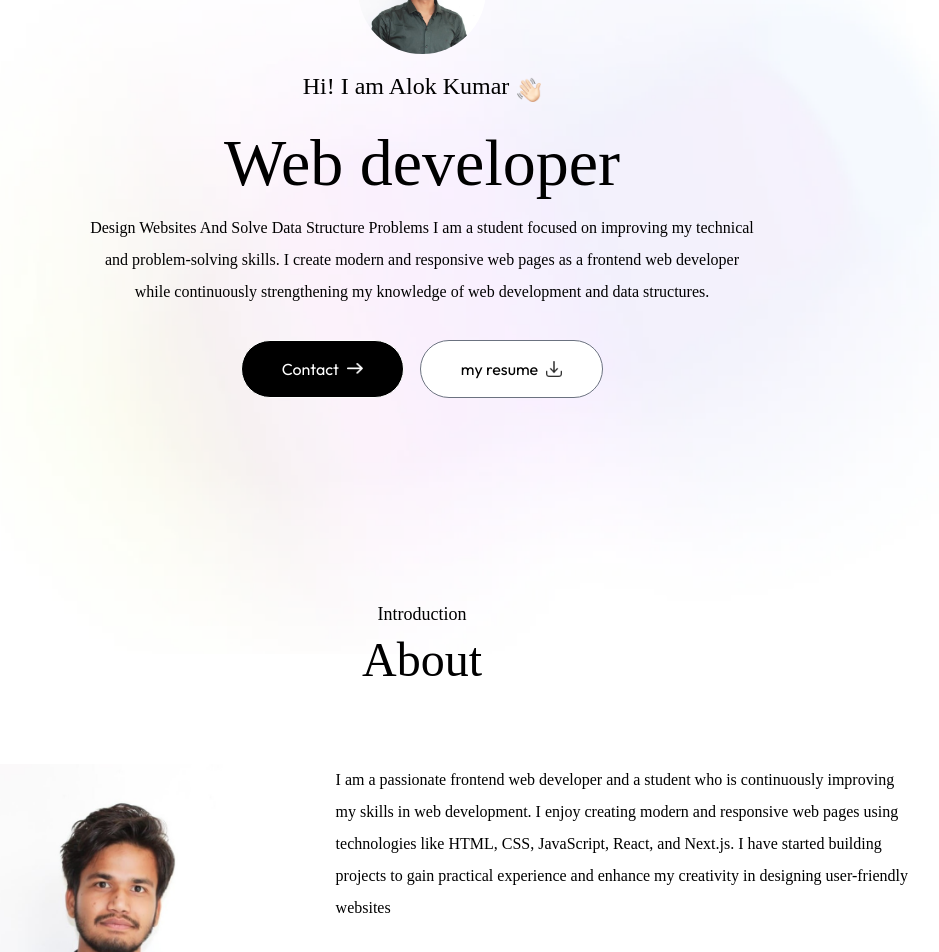
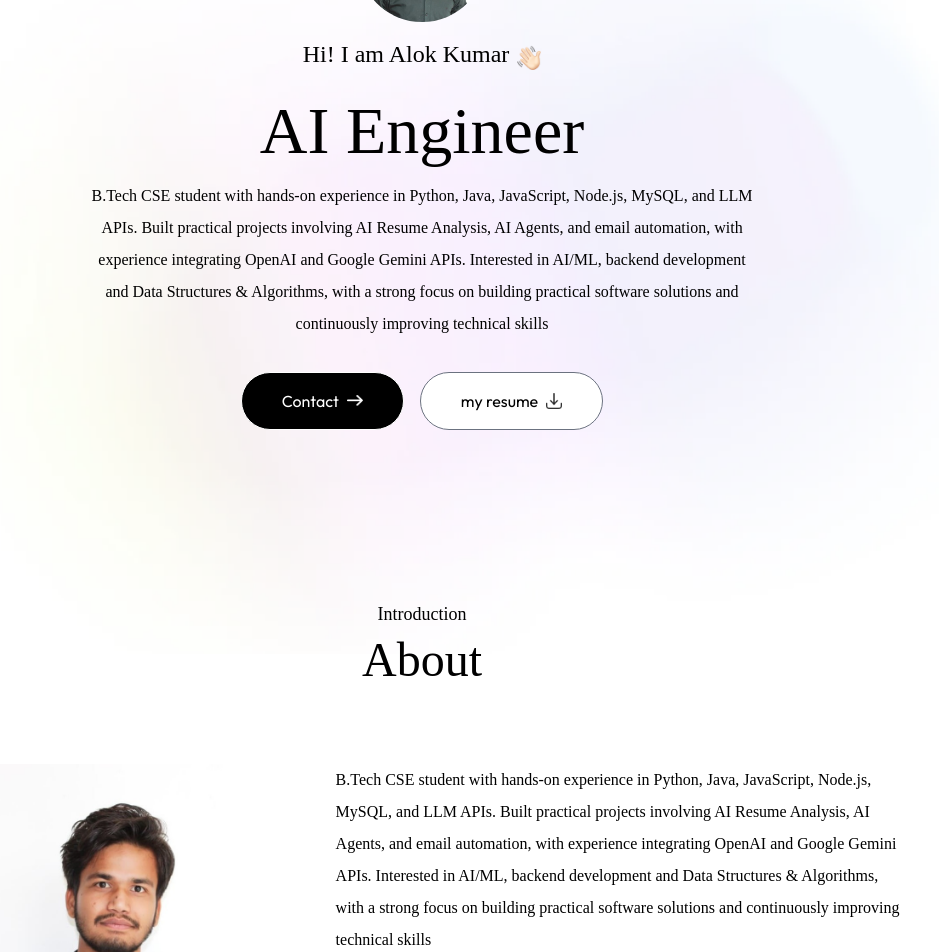
Before and after one commit to SiLEnT-24/webfolio, a Next.js app: page / in a window 1280 px wide. Shown: the part 240-1192 px from the top of the page, without its empty margins (218-1157 px from the left). Built offline with nearby package versions, Linux system fonts and the light colour scheme; a web font is replaced by a local one.

Commit message:
Update About and Header components to reflect current skills and focus on AI/ML

```diff
--- a/app/components/About.jsx
+++ b/app/components/About.jsx
@@ -47,9 +47,10 @@ const About = ({isDarkMode}) => {
                      transition={{duration: 0.6, delay: 0.8}}
                      className='flex-1'>
                      <p className='mb-10 max-w-2xl font-Ovo'>
-                        I am a passionate frontend web developer and a student who is continuously improving my skills in web development.
-                        I enjoy creating modern and responsive web pages using technologies like HTML, CSS, JavaScript, React, and Next.js.
-                        I have started building projects to gain practical experience and enhance my creativity in designing user-friendly websites
+                        B.Tech CSE student with hands-on experience in Python, Java, JavaScript, Node.js, MySQL, and LLM APIs. Built practical projects
+                        involving AI Resume Analysis, AI Agents, and email automation, with experience integrating OpenAI and Google Gemini APIs. Interested
+                        in AI/ML, backend development and Data Structures & Algorithms, with a strong focus on building practical software solutions and
+                        continuously improving technical skills
                     </p>
 
                      <motion.ul
--- a/app/components/Header.jsx
+++ b/app/components/Header.jsx
@@ -27,17 +27,17 @@ const Header = () =>{
                 whileInView={{y: 0, opacity: 1}}
                 transition ={{duration: 0.8, delay:0.5}}
                 className='text-3xl sm:text-6xl lg:text-[66px] font-Ovo'>
-                     Web developer
+                     AI Engineer
                 </motion.h1>
                 <motion.p
                 initial={{ opacity: 0}}
                 whileInView={{ opacity: 1}}
                 transition ={{duration: 0.6, delay:0.7}}
                 className='max-w-2xl mx-auto font-Ovo'>
-                     Design Websites And Solve Data Structure Problems
-                     I am a student focused on improving my technical and problem-solving skills.
-                     I create modern and responsive web pages as a frontend web developer while continuously
-                     strengthening my knowledge of web development and data structures.
+                     B.Tech CSE student with hands-on experience in Python, Java, JavaScript, Node.js, MySQL, and LLM APIs. Built practical projects
+                     involving AI Resume Analysis, AI Agents, and email automation, with experience integrating OpenAI and Google Gemini APIs. Interested
+                     in AI/ML, backend development and Data Structures & Algorithms, with a strong focus on building practical software solutions and
+                     continuously improving technical skills
                 </motion.p>
 
                 <div className='flex flex-col sm:flex-row items-center gap-4 mt-4'>
```
